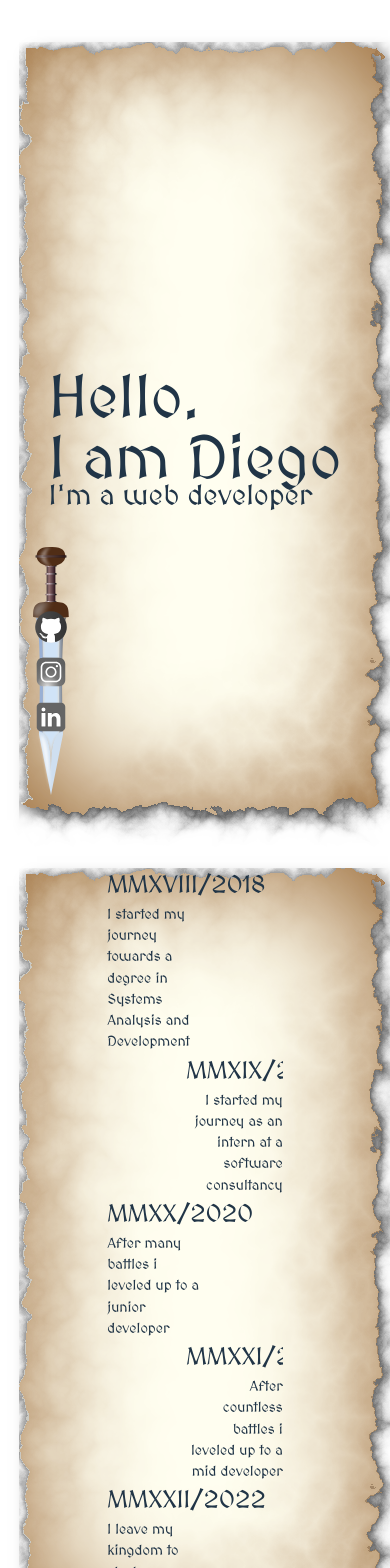
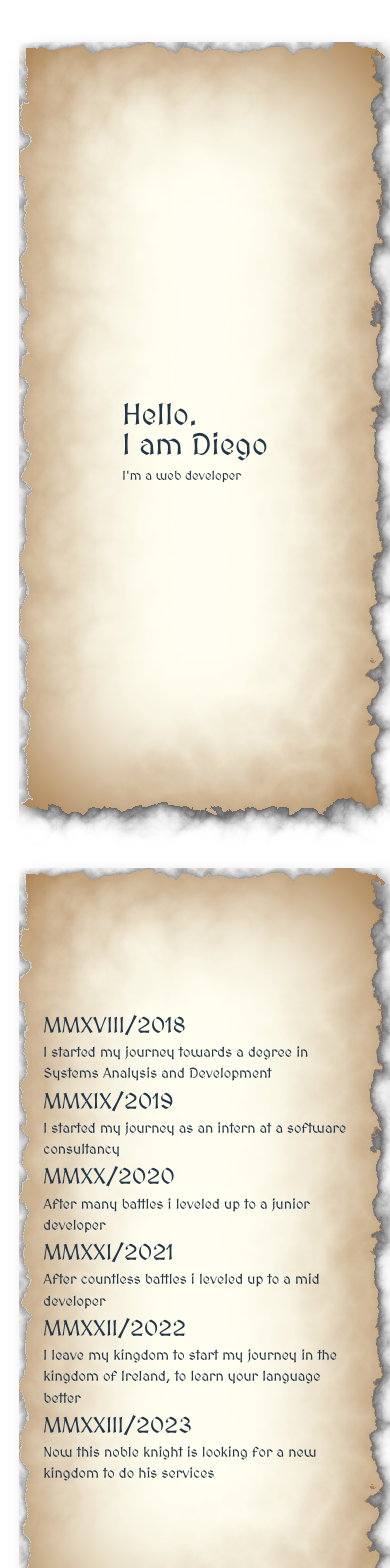
Before and after one commit to diagom/about-me, a React (Vite) app: page / in a window 390 px wide. Shown: the top 1568 px of the page. Built offline with nearby package versions, Linux system fonts and the light colour scheme.

Commit message:
improve responsiveness of texts

```diff
--- a/src/components/About-Me-Header/About-Me-Header.style.ts
+++ b/src/components/About-Me-Header/About-Me-Header.style.ts
@@ -16,16 +16,26 @@ const textBox = styled.div`
   flex-wrap: nowrap;
 
   span {
-    height: calc((1vw + 1vh) + 3rem);
+    line-height: calc((1vw + 1vh) + 3rem);
+
+    @media (max-width: 1023px) {
+      line-height: 1.875rem;
+    }
   }
 `;
 
 const aboutMeMainText = styled.span`
   font-size: calc((1vw + 1vh) + 3rem);
+  @media (max-width: 1023px) {
+    font-size: 1.875rem;
+  }
 `;
 
 const aboutMeSubText = styled.span`
   font-size: calc((1vw + 1vh) + 1rem);
+  @media (max-width: 1023px) {
+    font-size: 0.8rem;
+  }
 `;
 
 export default { aboutMeMainText, aboutMeContainer, textBox, aboutMeSubText };
--- a/src/components/Social-Medias/Social-Midia.style.ts
+++ b/src/components/Social-Medias/Social-Midia.style.ts
@@ -19,6 +19,10 @@ const iconsConstainer = styled.div`
     100% {
       top: 80vh;
     }
+  }
+
+  @media (max-width: 1023px) {
+    display: none;
   }
 
   animation: 2s ease-out 0s 1 slideInFromButtom;
--- a/src/components/Time-Line/Time-Line.style.ts
+++ b/src/components/Time-Line/Time-Line.style.ts
@@ -6,6 +6,10 @@ const aboutMeContainer = styled.section`
   overflow: hidden;
   flex-wrap: wrap;
   justify-content: center;
+
+  @media (max-width: 1023px) {
+    width: 90%;
+  }
 `;
 
 const textBox = styled.div<{ $isOnTheLeft?: boolean }>`
@@ -18,6 +22,11 @@ const textBox = styled.div<{ $isOnTheLeft?: boolean }>`
   flex-direction: column;
   justify-content: flex-start;
   align-items: flex-start;
+
+  @media (max-width: 1023px) {
+    margin-inline: 2%;
+    text-align: start;
+  }
 `;
 
 const sideBlock = styled.div`
@@ -27,6 +36,10 @@ const sideBlock = styled.div`
 const textTitle = styled.div`
   width: 100%;
   font-size: calc((0.7vw + 0.7vh) + 1rem);
+
+  @media (max-width: 1023px) {
+    font-size: calc((0.5vw + 0.5vh) + 1rem);
+  }
 `;
 
 const text = styled.div`
```
